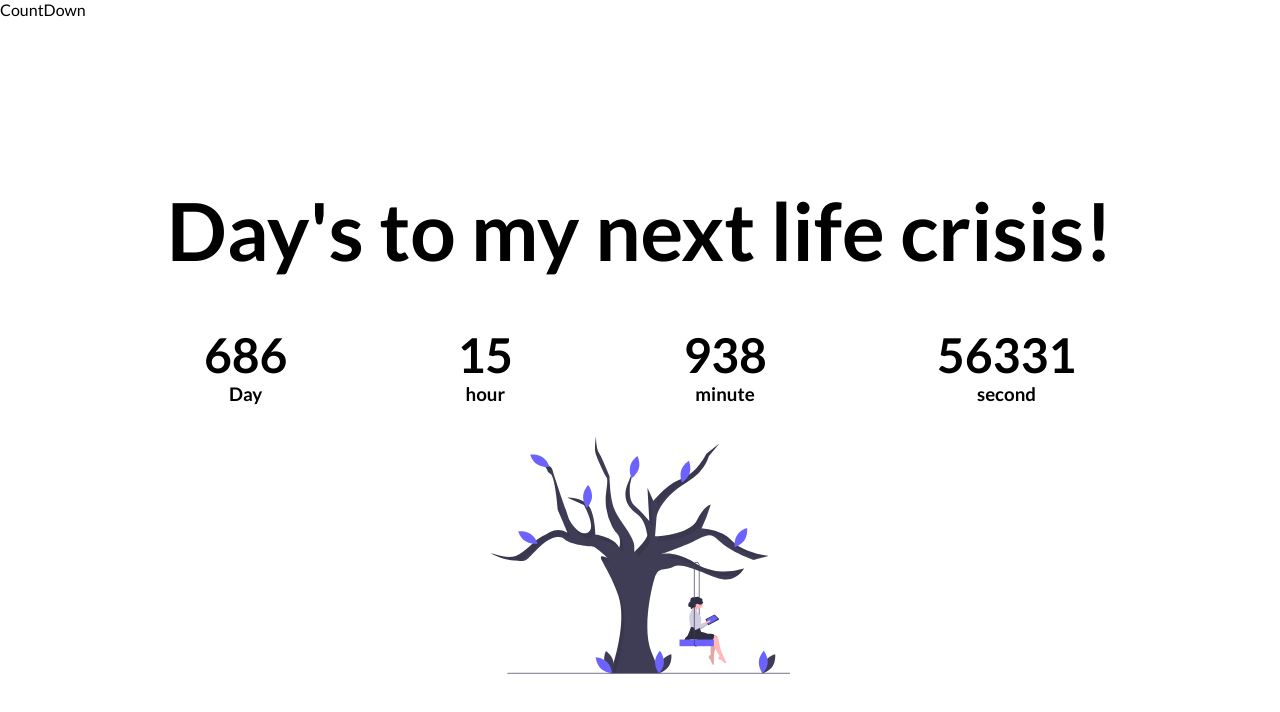
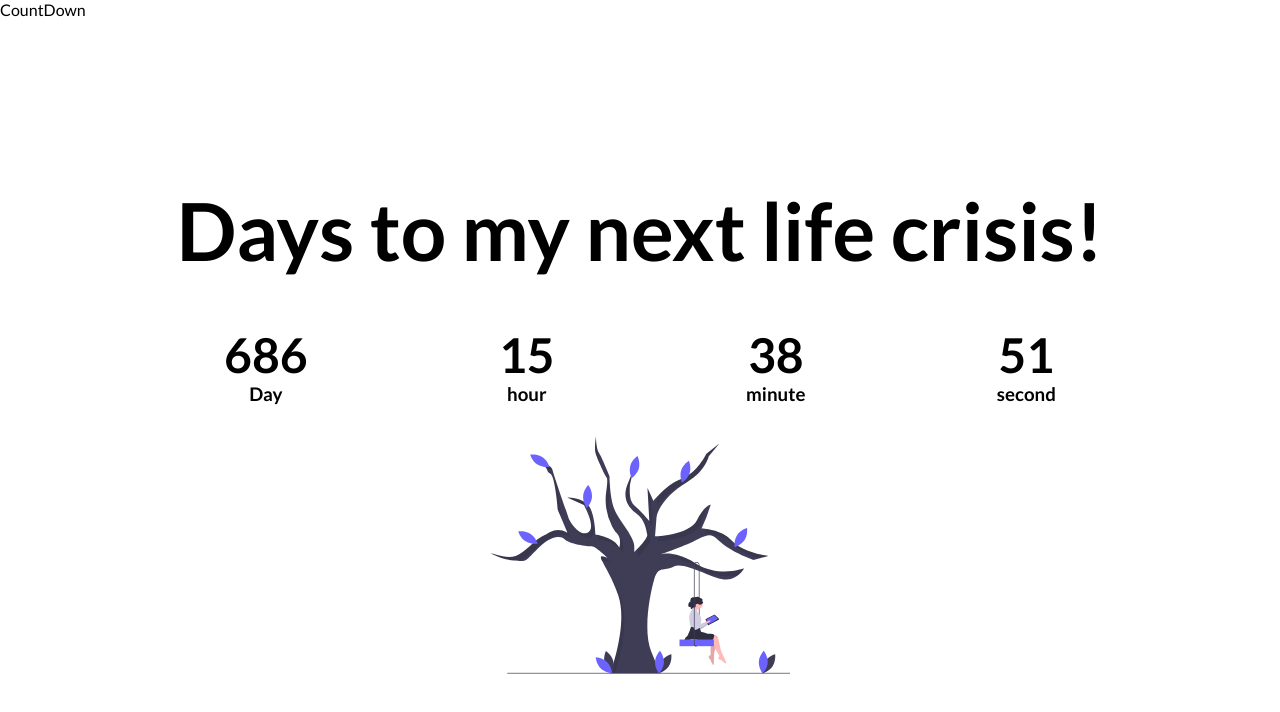
Before and after one commit to Pipicallu/countdownTest, a plain HTML site: page index.html in a window 1280 px wide. Drawn offline with Linux system fonts and the light colour scheme.

Commit message:
fixed remainder on time, so that modulus of hours , mins and secs will be remainders of the time unit that preceeded them

```diff
--- a/app.js
+++ b/app.js
@@ -12,8 +12,8 @@ const countdown = () => {
     const textDay = Math.floor(gap / day);
     // we use modulus to see what is left over per day
     const textHour = Math.floor((gap % day) / hour);
-    const textMinute = Math.floor((gap % day) / minute);
-    const textSecond = Math.floor((gap % day) / second);
+    const textMinute = Math.floor((gap % hour) / minute);
+    const textSecond = Math.floor((gap % minute) / second);
     console.log(textDay);
     console.log(textHour);
     console.log(textMinute);
--- a/index.html
+++ b/index.html
@@ -16,7 +16,7 @@
     <section class="coming-soon">
         <div>
             <h2>
-                Day's to my next life crisis!
+                Days to my next life crisis!
             </h2>
             <div class="countdown">
                 <div class="container-day">
```
